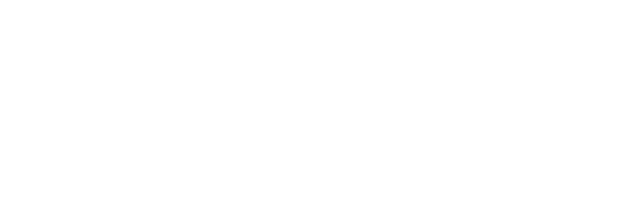
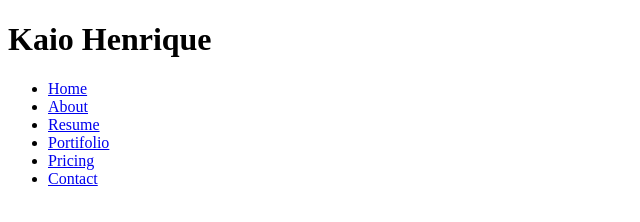
Before and after one commit to Kaio-sudo/portifolio, a plain HTML site: page index.html in a window 1280 px wide. Shown: the whole page, without its empty margins (0-640 px from the left). Drawn offline with Linux system fonts and the light colour scheme.

Commit message:
adicionei a aba de navegação (mas não linkei)

```diff
--- a/index.html
+++ b/index.html
@@ -10,7 +10,19 @@
 
 <body>
 
-
+    <header>
+        <h1>Kaio Henrique</h1>
+        <nav>
+            <ul class="navegacao-principal">
+                <li><a href="#">Home</a></li>
+                <li><a href="#">About</a></li>
+                <li><a href="#">Resume</a></li>
+                <li><a href="#">Portifolio</a></li>
+                <li><a href="#">Pricing</a></li>
+                <li><a href="#">Contact</a></li>
+            </ul>
+        </nav>
+    </header>
 
 </body>
 <link rel="stylesheet" href="js/script.js">
```
